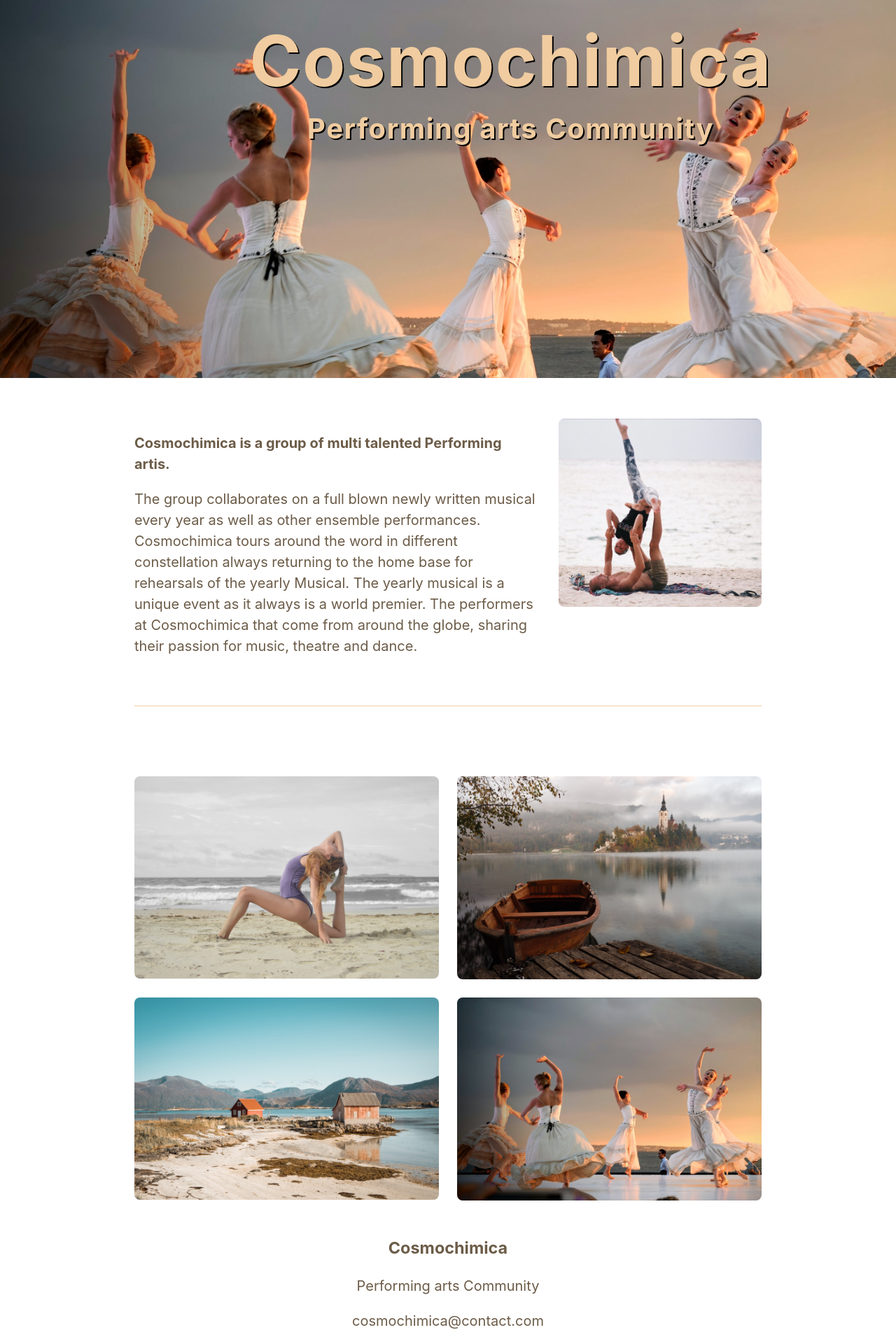
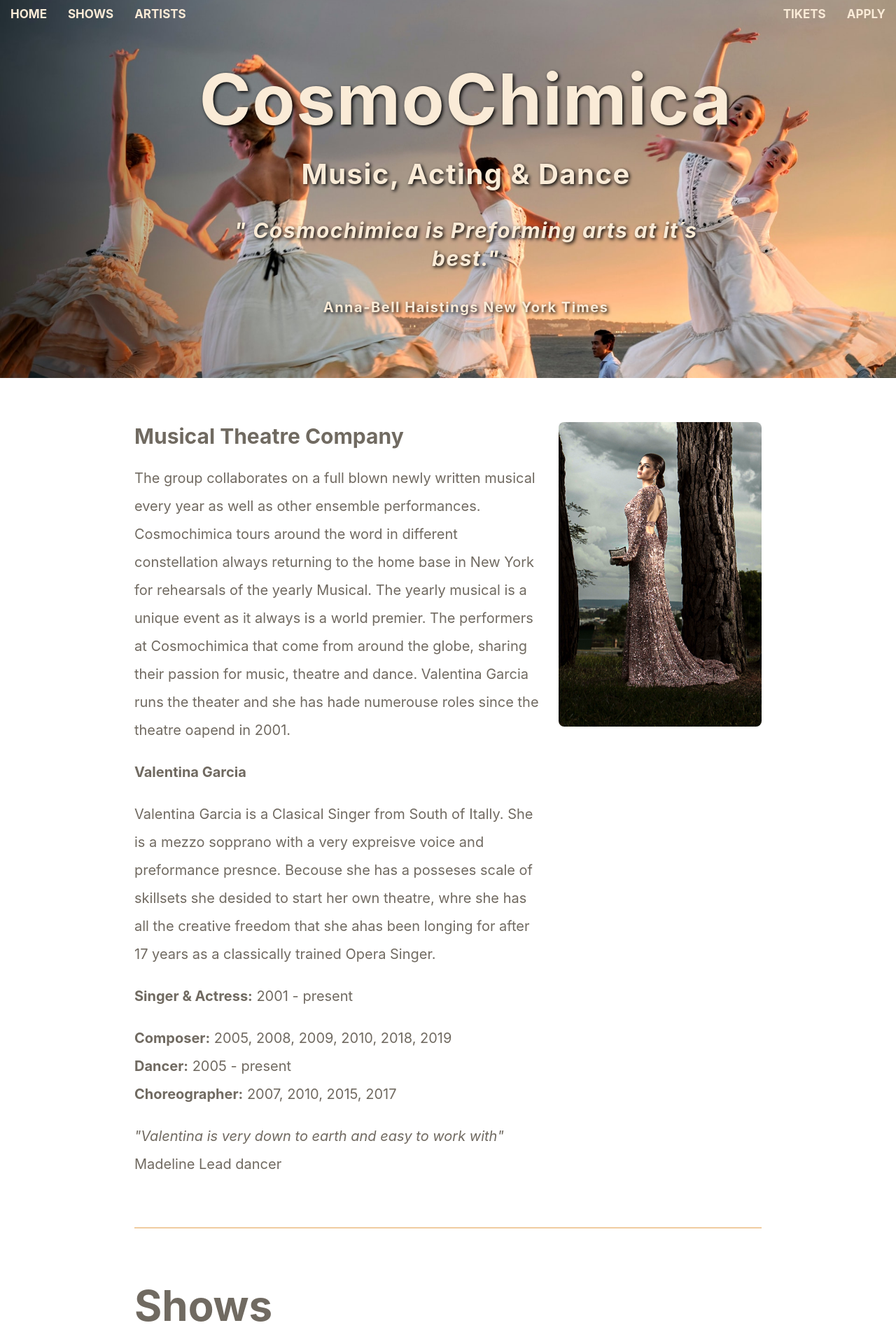
Before and after one commit to benita-laakso/musical-theatre-community, a React (Create React App) app: page / in a window 1280 px wide. Shown: the part 20-1940 px from the top of the page at 70% size. Built offline with nearby package versions, Linux system fonts and the light colour scheme.

Commit message:
New Version

```diff
--- a/src/App.css
+++ b/src/App.css
@@ -1,30 +1,87 @@
 
+/*test*/
+
+.hero-content-area {
+  opacity: 0;
+  animation: 3s slidefade 1s forwards;
+}
+
+@keyframes slidefade {
+  100% {
+      opacity: 1;
+  }
+}
+/*test end*/
+html{
+  font-size: 20px;
+  line-height: 2rem;;
+}
+.App{
+  width: 100%;
+}
 p, h1, h2,h3{
   color: rgb(240, 204, 160);
-          filter: brightness(45%);
+  color: antiquewhite;
+  filter: brightness(45%);
 }
+/*Nav*/
+nav {
+  display: flex;
+  z-index: 300;
+  position: absolute;
+  width: 100%;
+  margin: 0 auto;
+}
+nav ul{
+  display: flex;
+  width: 100%;
+  list-style: none;
+  padding: 0;
+}
+nav li {color: antiquewhite;
+  margin: 0 15px;
+  text-transform: uppercase;
+  font-weight: bold;
+  font-size: 17px;
+}
+nav li:hover {
+  /* font-weight: 700;*/
+  color:  rgb(240, 204, 160);
+}
+.ul_2{
+  display: flex;
+  justify-content:flex-end;
+}
+
+@media screen and (max-width: 400px) {
+  nav {
+      justify-content: center;
+  }
+  nav li {
+      margin: 0 5px;
+  }
+  nav li  {
+      font-size: 15px;
+  }
+}
+/*Nav end*/
+
 .musical-theatre-img {
   width: 100vw;
   height: 70vh;
   object-fit: cover;
+  /*test*/
+
 }
-.App{
-  width: 100%;
+.brighter{filter: brightness(130%);
+
 }
-html{
-  font-size: 20px;
-  line-height: 1.5em;;
-}
-{/*
-.side{padding-right: 300px;
-}*/}
-h2{font-size: 1.2em;}
 
-.name{z-index: 20;
+.name{
+  z-index: 20;
  font-size: 60px;
  line-height: 1em;
 }
-
 *, :after, :before {
   box-sizing: border-box;
 }
@@ -33,37 +90,6 @@ margin-top: 1.5rem;
 margin-left: 50px;}
 .discription{
   display: flex;
-}
-
-/*.center unused*/
-.center{ display: flex;
-  flex-direction: column;
-  /*
-  background-color: violet;
-  */width:70%;
-margin:0 auto;
-justify-content: center;
-margin-top:50px;
-}
-
-.center_center{z-index: 200;
-  position: absolute;
-  top: 300px;
-  left: 0;
-  display: flex;
-  flex-direction: column;
-  width:80%;
-  margin:0 auto;
-justify-content: center;
-margin-top:50px;
-}
-.center_center p{
-  font-size: 30px;
-}
-.center_center h1{
-  font-size: 80px;
-color:turquoise;
-font-weight: 700;
 }
 div{
   display: block;
@@ -75,32 +101,23 @@ div{
 .App-link {
   color: white;
 }
-.other-link{ color: #5b2115;
+.other-link{
   color: rgb(240, 204, 160);
         font-weight: 700;
       font-size: 1.2rem;}
       .top-space{
         margin-top: 1rem;
       }
-      .theme-color{
-        color: #5b2115;
-      }
-
-      footer{padding:40px 0px;
-
+footer{
+        padding:60px 0px;
+        text-align: center;
         width:100%;
        /* background-color: rgb(240, 204, 160);
         background-color: rgb(216, 148, 132);
    */
   }
 
-
-.contacts{
-          text-align: center;
-
-        }
-
-        .intro-grid{
+.intro-grid{
           /* background-color: lightseagreen;*/
            margin: 0 auto;
            display:grid;
@@ -117,41 +134,49 @@ div{
   grid-template-rows: 1fr 1fr;
   grid-gap:3%;
   width:70vw;
-border-top:1px solid rgb(240, 204, 160);
-padding-top: 100px;
 }
-.item{
-         /*
-          background-color: lightblue;*/}
+/*Ipad*/
+@media only screen and (max-width: 769px) {
+ .gallery{
+   border-top:none;
+  padding-top: 0em;
+}
+ .valentina{
+   display: none;
+  }
+ .intro-grid{
+   grid-template-columns: 1fr;
+  }
+ .intro-img{
+   display: none;
+  }
+/*footer{margin-bottom: 100px;}*/
+}
+
+/*Iphone*/
+.heading-intro{
+  font-size:500% ;
+}
 .gallery-pik{
             width:90%;
             border-radius: 8px;
           }
-/*
-
-.flex{display:flex;
-}
-.other-link{ color: #5b2115;
-        font-weight: 700;
-      font-size: 1.2rem;}
-      .top-space{
-        margin-top: 1rem;
-      }*/
-
 .hero{
   position: relative;
 }
 
 .hero .text-cont{
   position: absolute;
-  top: 25%;
-  left: 57%;
+  top: 50%;
+  left: 52%;
   transform: translate(-50%, -50%);
-  text-shadow: 2px 2px black;
+  text-shadow: 2px 2px 5px black;
   letter-spacing: 1.5px;
-
 }
-.heading-intro{/*
+.heading-intro{
+  text-align: center;
+/*font-size: 500%;*/
+filter: brightness(100%);/*
   color:rgb(40, 57, 32);
 text-align: center;
   font-size: 100px;
@@ -159,10 +184,6 @@ line-height: 1em;
 margin:0px ;
 border: 10px solid goldenrod;
 */
-
-text-align: center;
-font-size: 500%;
-filter: brightness(100%);
 }
 
 .intro-p{
@@ -172,14 +193,17 @@ filter: brightness(100%);
  /*font-size: 40px;*/
  text-align: center;
  /*color:rgb(40, 57, 32);*/
-
  filter: brightness(100%);
 }
 
-.main_text p{width:50vw;}
+.main_text p{
+  width:50vw;
+}
 /*.main-img{align-items: flex-end;
 }*/
-.gallery-pik-pok{border-radius: 8px;}
+.gallery-pik-pok{
+  border-radius: 8px;
+}
 /*.item-4{filter: invert(20%);}*/
 /*Test code*/
 img {
@@ -192,3 +216,45 @@ img {
   didn´t make img 100%
   */
 }
+.small{
+  font-size: 1.5em;
+}
+.mini{
+  font-size:1em;
+}
+
+.footer-name{
+  margin: 0px;}
+  .footer-p{
+    margin-top: 0px;
+  }
+  .img-heading{
+    display: none;
+  }
+
+  .img-heading:hover{display:block;
+   width:30%;
+    position:absolute;
+    z-index: 500;
+    padding:30px;
+    color:white;
+  }
+.shows-heading{
+    width: 70vw;
+  margin: 0 auto;
+border-top: 2px solid rgb(240, 204, 160);
+font-size: 2rem;
+padding-top: 2rem;
+}
+{/*
+@media only screen and (min-width: 320px){
+  .intro-grid{width:85vw;}
+
+  .gallery{  grid-template-columns: 1fr;
+    grid-template-rows: 1fr 1fr 1fr 1fr;
+  margin-bottom:40px;
+  width:85vw;}
+  footer{margin-bottom:0px;
+  margin-bottom: 0px;}
+}
+*/}
--- a/src/App.js
+++ b/src/App.js
@@ -30,64 +30,118 @@ import castle_3 from './images/colin-watts-3blV4-86aUo-unsplash.jpg';
 
 import dance_1 from './images/diego-rosa-Yyk4OmVJAyE-unsplash.jpg';
 import dance_2 from './images/andrei-lasc-BcbSYcn9tJg-unsplash-cut.jpg';
-
+import theresia from './images/adriano-goncalves-IeHLttCrsXE-unsplash.jpg';
 
 function App() {
   return (
     <div className="App">
+   <div className="main-nav  ">
+     <nav>
+    <ul><li>home</li>
+    <li>shows</li>
+    <li>artists</li>
+    </ul>
+     <ul className="ul_2 ">
+    <li>tikets</li>
+    <li>apply</li></ul>
+
+    </nav>
+    </div>
+
 
     <div className="hero">
       <img className="musical-theatre-img"src={performances} alt="musical theatre picature" />
       <div className="text-cont">
 
-      <h1 className="heading-intro">Cosmochimica</h1>
+      <h1 className="heading-intro">CosmoChimica</h1>
       {/**/}
-      <p className="intro-p">Performing arts Community</p>
-      </div>
+      <p className="intro-p ">Music, Acting & Dance</p>
+      <div className=" hero-content-area">
+     <p className="intro-p small"><i>" Cosmochimica is Preforming arts at it´s best.
+     {/*
+     <br></br>Some of our worlds finest actors, singers and dancers preform atCosmochimica.*/}"</i></p>
+      <p className="intro-p mini">Anna-Bell Haistings New York Times</p>
+
+      </div></div>
     </div>
+
+
+
+
     <div className="item intro-grid">
     <div className="item intro_item">
 
-    <p><b>
-    Cosmochimica is a group of multi talented Performing artis.
+    <h2 style={{margin:"0px"}}><b>
+    Musical Theatre Company
+          </b> </h2>
 
+    <p>The group collaborates on a full blown newly written musical every year as well as other ensemble performances. Cosmochimica tours around the word in different constellation always returning to the home base in New York for rehearsals of the yearly Musical. The yearly musical is a unique event as it always is a world premier. The performers at Cosmochimica that come from around the globe, sharing their passion for music, theatre and dance. Valentina Garcia runs the theater and she has hade numerouse roles since the theatre oapend in 2001. </p>
+     <div className ="valentina ">
 
-          </b> </p>
+    <p> <b>Valentina Garcia</b></p>
+      <p>Valentina Garcia is a Clasical Singer from South of Itally. She is a mezzo sopprano with a very expreisve voice and preformance presnce. Becouse she has a posseses scale of skillsets she desided to start her own theatre, whre she has all the creative freedom that she ahas been longing for after 17 years as a classically trained Opera Singer.</p>
 
-    <p>The group collaborates on a full blown newly written musical every year as well as other ensemble performances. Cosmochimica tours around the word in different constellation always returning to the home base for rehearsals of the yearly Musical. The yearly musical is a unique event as it always is a world premier. The performers at Cosmochimica that come from around the globe, sharing their passion for music, theatre and dance. </p>
-
-
+   <p>
+   <b>Singer & Actress:</b> 2001 - present</p>
+   <p>
+  <b> Composer:</b> 2005, 2008, 2009, 2010, 2018, 2019<br></br> <b>Dancer:</b> 2005 - present <br></br><b>Choreographer:</b> 2007, 2010, 2015, 2017</p>
     {/*
        <img className="gallery-pik"src={theatreAmbasader}></img>
-   */} </div>
-    <div className="item item-intro">
-       <img className="gallery-pik"src={dance_2}></img>
+   */}
+   <p><i>"Valentina is very down to earth and easy to work with"</i> <br></br> Madeline Lead dancer</p></div>
+
+   </div>
+   <div className="item item-intro intro-img">
+       <img className="gallery-pik brighter"src={theresia}></img>
     </div>
     </div>
+    <div className="shows-heading">
+    <h2>Shows</h2></div>
     <div className="gallery">
 
 
        <div className="item item-1">
+<h3>Tranquility 2020-2021</h3>
+<p className="img-heading">Tranquility
 
+Oapen air dance and acropatics show.
+
+Dancer Sophy Hastings is currently preforming Tranquility in Key west, Key Largo and Miami.
+
+She created the pice because she felt that the citizen in her home town in Orlando Florida needed a moment of escape from the currant world situation.
+“Inner calm and trust in life is my biggest survival tool in any trying life surcomstances. This is a state that I have learned to arrive at during my visits to the Temples in India. I wish to inspire and encourage others to to find this stat, this is why I created the pice tranquility”  New York times May 2020. Tranquility is an oapen air interactive performance. 30min solo pice by Sophy, afterwords you may join in as a 15min meditation to the tranquil music performed by musician Mathew Carrings on hanging balls with Sophy sining with her eyes closedtaping intop the meditation atpsphere. For thouse who prefer you can lay down on the beach and enjouy the relaxing sounds. </p>
        {/*<img className="gallery-pik"src={consert}></img>
        */}
           <img className="gallery-pik"src={acro}></img>
        </div>
        <div className="item item-2">
+       <h3>Mystic Paradice 2021</h3>
+       <p className="img-heading">
+
+       A newly written large scale musical for the whole family. The mellodies and lyrics are mesmorising as world famouse Andrew With has composed from his haart taulouring the pices to the skills of the singers he has hand selected from around the globe. This years star is Australias star Whitney Andrews.
+       "A true performance spectical including air acrobatics" Josefine Hariss Times Magasine
+       </p>
        <img className="gallery-pik"src={castle_2}></img>
     </div>
 
     {/*Test*/} <div className="item item-3">
+    <h3>Cottage county 2021</h3>
 
+    <p className="img-heading">Cottage County. Is a story about the community spirit in Mistic grove Island. In 1845 the town experiences grate tragedy as the catastrophe occurred 24 and over half of the village was killed. Children where left with out parents an couples lost their spouses. Great sorrow came a over the village. Thanks to Martha Harris an elderly woman with no family supported an coordinated living for those who had become homeless over night, she cooked meals for 200 people a day for three months. Legend has it that she walked into the house of parliament and said “ Our country is starving, we need to feed them, find me the biggest kitchen you can and I will make dinners at noon mon-saturday on Sunday I will rest.” She then coordinated food supplying from farmers from around the country. She lifted the spirits of the citizens as she supplied them with the food and shelter that they needed in thees trying times.  Now her grate great great grand daughter has made this historic event into a Play to honer the women know today as “Mother of the Town” as she was there for hundreds of people in need.
+
+    This is our yearly Musical for 2021. As always the it is a world premier.
+    </p>
        {/*<img className="gallery-pik"src={consert}></img>
        */}
        <img className="gallery-pik"src={cottage}></img>
        </div>
        <div className="item item-4">
+       <h3>Northern Flow 2021</h3>
+       <p className="img-heading">The Performers for this production are based in Ireland, Scotlland, Sweeden and Finland. The theatres are rehearsing individually and will be touring
+       theeese countries in summer 2021, ending their tour in or home bace in New York September 2021.
+       </p>
        <img className="gallery-pik"src={performances}></img>
     </div>
-
-
     </div>
 
     {/*
@@ -98,16 +152,13 @@ function App() {
 */}
    {/*<img className=".musical-theatre-img"src={jag} alt="musical theatre picature" />*/}
     <footer>
-       <div className = "contacts">
-
-          <h3>Cosmochimica</h3>
-          <p>Performing arts Community</p>
-          <p>cosmochimica@contact.com</p>
-          <p>
-          </p>
-          <p> Adress and   postcode</p>
-  <p>Phone number</p>
-          </div>
+          <h3 className="footer-name">CosmoChimica</h3>
+          <p className="footer-p">
+          <div><i>Performing arts Community</i></div>
+          <br></br>
+          <div>cosmochimica@contact.com</div>
+         <div> Adress and   postcode New York</div>
+         <div>Phone number</div></p>
     </footer>
  </div>
   );
```
Also changed, not shown: src/images/adriano-goncalves-IeHLttCrsXE-unsplash.jpg (added), src/images/alex-sorto-kNstJF4l5cA-unsplash.jpg (added).
